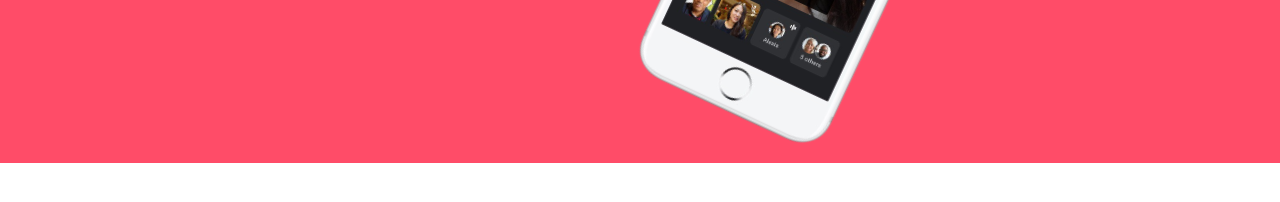
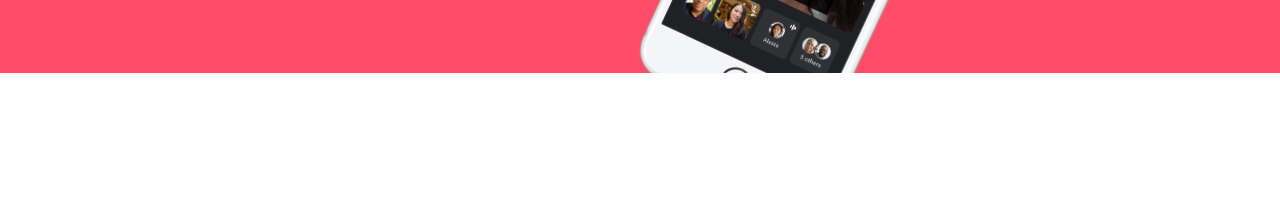
Before and after one commit to khushbu212/FyndMeetings, a website: page public/index.html in a window 1280 px wide. Shown: the part 535-737 px from the top of the page. Drawn offline with nearby package versions, Linux system fonts and the light colour scheme.

Commit message:
Update main-page.css

```diff
--- a/public/css/main-page.css
+++ b/public/css/main-page.css
@@ -243,6 +243,5 @@ p {
 }
 @media(min-width:1028px){
   #title .container-fluid {
-    padding: 3% 15% 13%;
+    padding: 3% 15% 6%;
 }
-}
```
